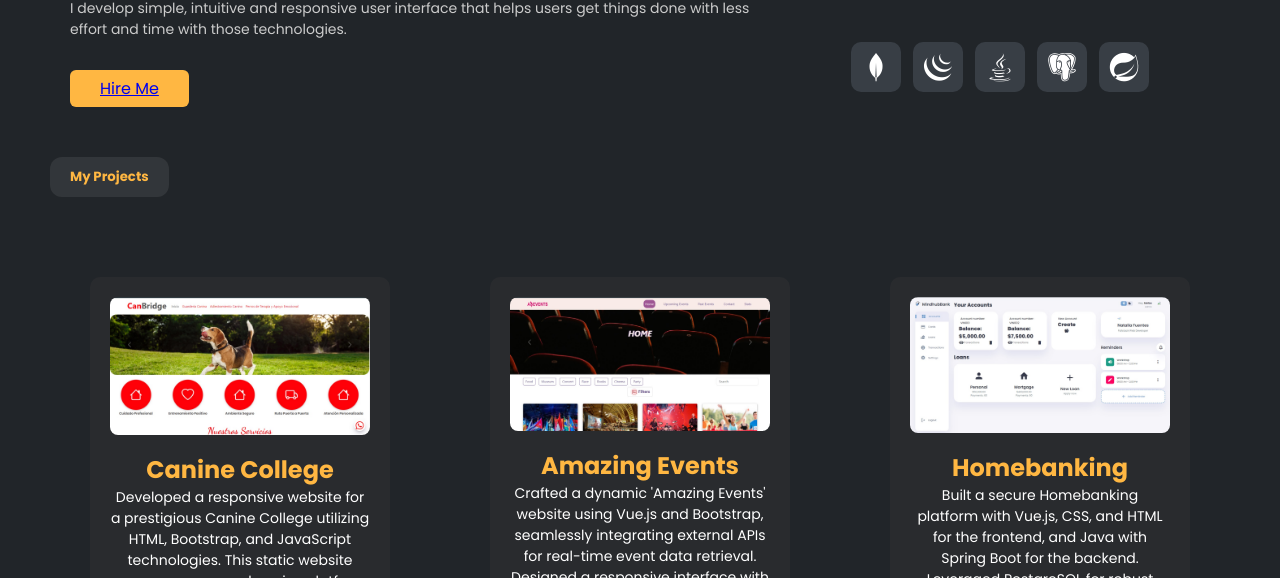
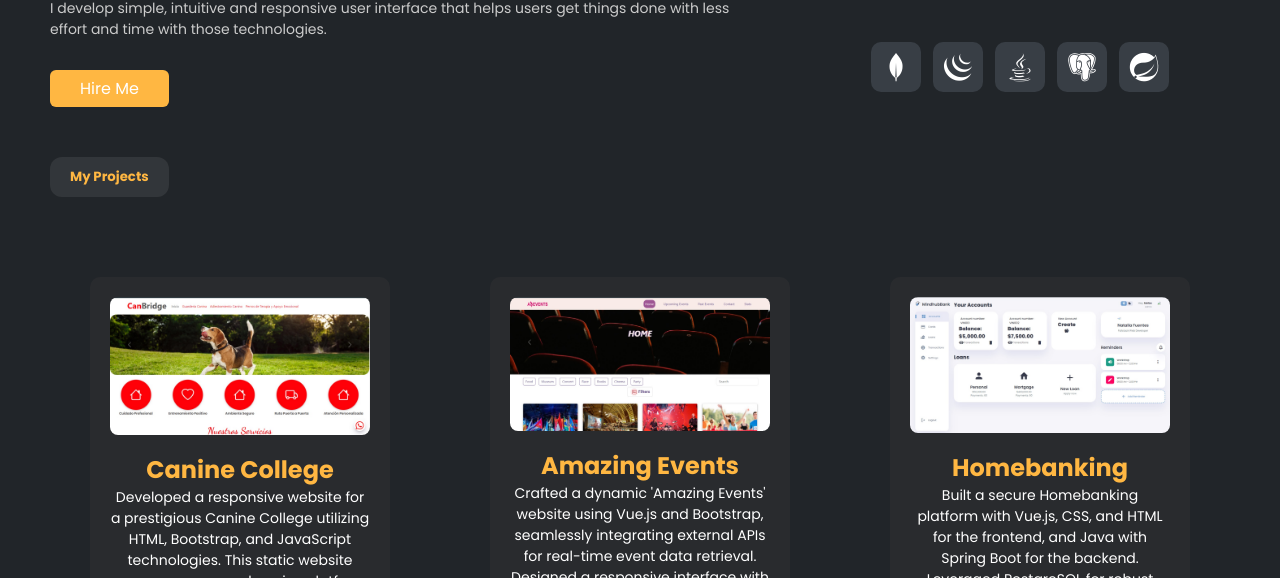
Before and after one commit to nataliafuentesg/portfolioNF, a plain HTML site: page index.html in a window 1280 px wide. Shown: the part 1365-1943 px from the top of the page. Drawn offline with nearby package versions, Linux system fonts and the light colour scheme.

Commit message:
links fixed

```diff
--- a/assets/styles/style.css
+++ b/assets/styles/style.css
@@ -61,6 +61,11 @@ body{
 
 .hire-btn:hover{
     background: #fb8c00;
+}
+
+.hire-btn a{
+    text-decoration: none;
+    color: white;
 }
 
 .logo{
@@ -214,7 +219,7 @@ body{
 
 .skills{
     display: flex;
-    justify-content: space-around;
+    justify-content: space-between;
     padding: 0 50px;
 }
 
--- a/index.html
+++ b/index.html
@@ -6,6 +6,7 @@
     <meta name="viewport" content="width=device-width, initial-scale=1.0">
     <link href='https://unpkg.com/boxicons@2.1.4/css/boxicons.min.css' rel='stylesheet'>
     <link rel="stylesheet" href="./assets/styles/style.css">
+    <link rel="shortcut icon" href="./assets/images/logo.svg" type="image/x-icon">
     <title>Personal Portfolio | Natalia Fuentes </title>
 </head>
 
```
